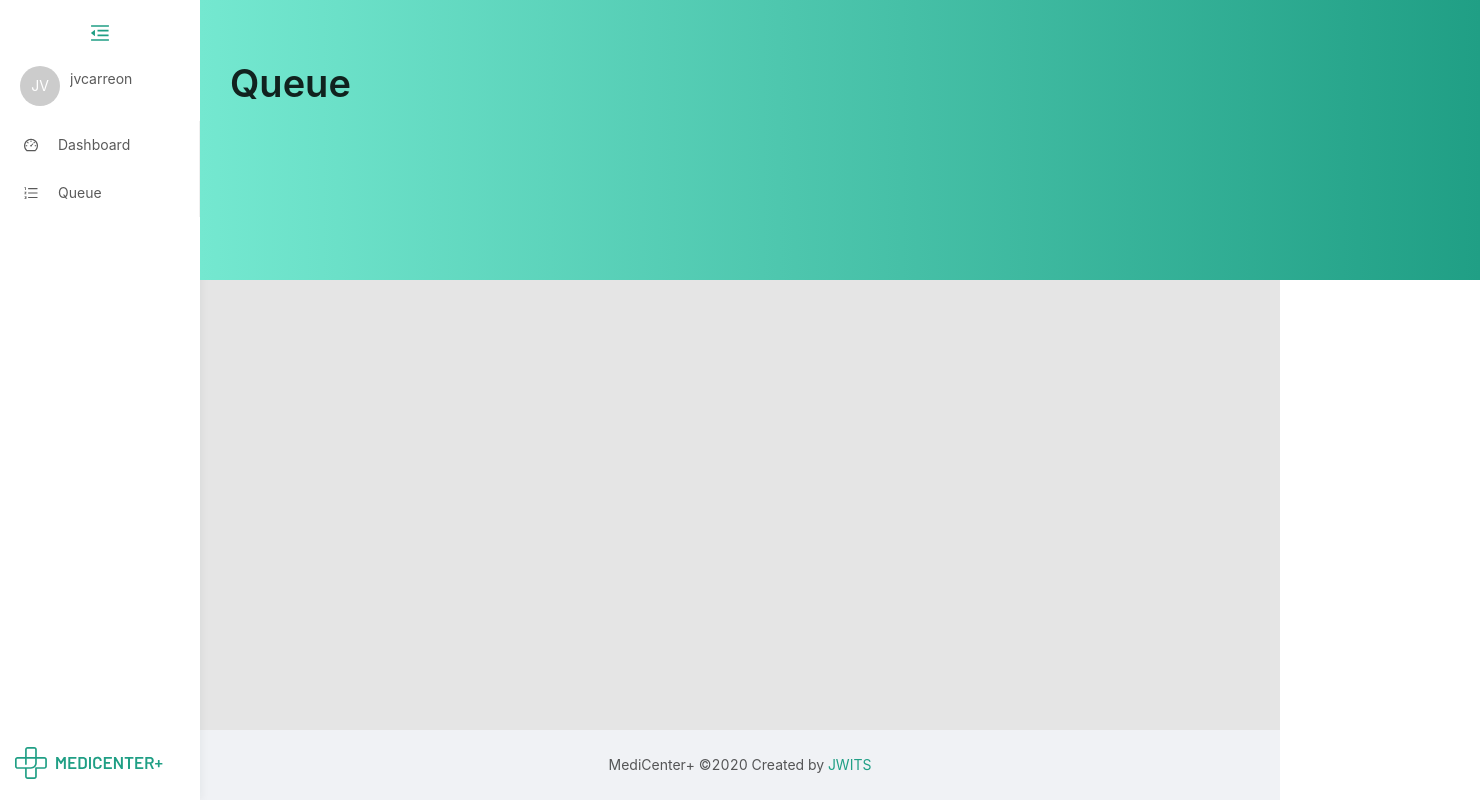
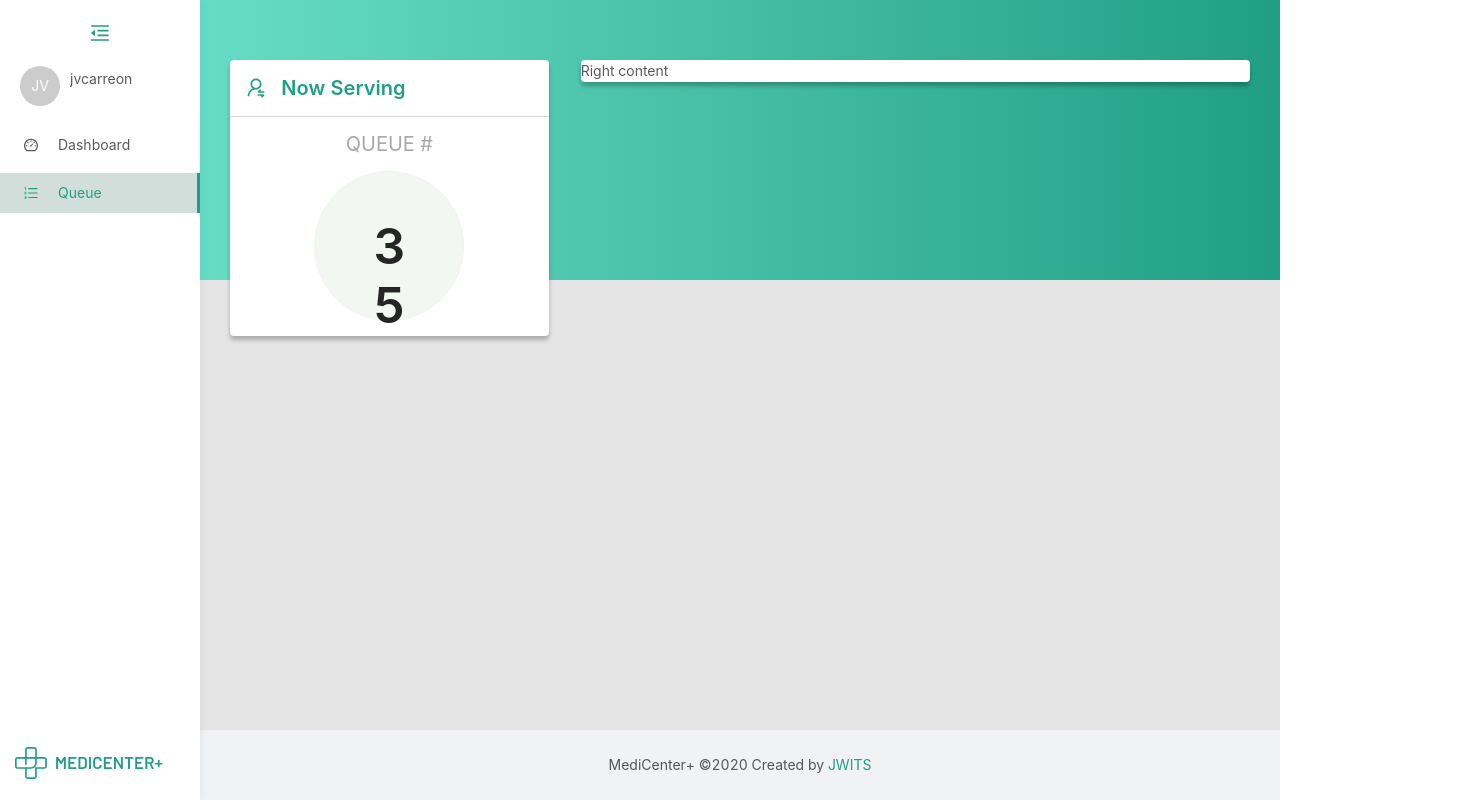
Before and after one commit to janzell/react-boilerplate, a React (Create React App) app: page /queue in a window 1280 px wide. Shown: the whole page, 1480 px wide, since content can reach past the window. Built offline with nearby package versions, Linux system fonts and the light colour scheme.

Commit message:
Added left content queue no circle

```diff
--- /dev/null
+++ b/src/components/queue-no-circle/index.js
@@ -0,0 +1,17 @@
+import React from "react";
+import "./index.less";
+import { Typography } from "antd";
+
+const QueueNoCircle = () => {
+  const { Title, Text } = Typography;
+  return (
+    <div className="text-center">
+      <Text className="queue-label">Queue #</Text>
+      <div className="queue-no-circle">
+        <Title>35</Title>
+      </div>
+    </div>
+  );
+};
+
+export default QueueNoCircle;
--- /dev/null
+++ b/src/components/queue-no-circle/index.less
@@ -0,0 +1,27 @@
+@import "../../theme.less";
+
+.queue-no-circle {
+  background: #F2F8F1;
+  border: 1px solid #F2F2F2;
+  box-sizing: border-box;
+  border-radius: 50%;
+  padding: 45px 42px;
+  width: 150px;
+  height: 150px;
+  margin: 0 auto;
+}
+
+.queue-label {
+  font-size: 20px;
+  line-height: 24px;
+  text-transform: uppercase;
+  color: @text-color-secondary;
+  margin-bottom: 15px;
+  display: block;
+}
+
+.queue-no-circle h1 {
+  font-size: 50px;
+  line-height: 59px;
+  margin-bottom: 0;
+}
--- a/src/index.css
+++ /dev/null
@@ -1,13 +0,0 @@
-body {
-  margin: 0;
-  font-family: -apple-system, BlinkMacSystemFont, 'Segoe UI', 'Roboto', 'Oxygen',
-    'Ubuntu', 'Cantarell', 'Fira Sans', 'Droid Sans', 'Helvetica Neue',
-    sans-serif;
-  -webkit-font-smoothing: antialiased;
-  -moz-osx-font-smoothing: grayscale;
-}
-
-code {
-  font-family: source-code-pro, Menlo, Monaco, Consolas, 'Courier New',
-    monospace;
-}
--- /dev/null
+++ b/src/index.less
@@ -0,0 +1,47 @@
+@import '~antd/dist/antd.less';
+@import "./theme.less";
+
+body {
+  margin: 0;
+  font-family: -apple-system, BlinkMacSystemFont, 'Segoe UI', 'Roboto', 'Oxygen',
+    'Ubuntu', 'Cantarell', 'Fira Sans', 'Droid Sans', 'Helvetica Neue',
+    sans-serif;
+  -webkit-font-smoothing: antialiased;
+  -moz-osx-font-smoothing: grayscale;
+}
+
+code {
+  font-family: source-code-pro, Menlo, Monaco, Consolas, 'Courier New',
+    monospace;
+}
+
+@font-size-title: 20px;
+@line-height-title: 24px;
+
+.white-container {
+  background: @white;
+  border-radius: @border-radius-base;
+  box-shadow: @box-shadow-base;
+}
+.content-header {
+  padding: @padding-md;
+  border-bottom: 1px solid @border-color-base;
+}
+h1.ant-typography.content-title {
+  color: @primary-color;
+  font-size: @font-size-title;
+  line-height: @line-height-title;
+  margin-bottom: 0;
+}
+h1.ant-typography.content-title .anticon {
+  margin-right: 10px;
+}
+
+.content-body {
+  padding: 15px;
+}
+
+/** Utilities **/
+.text-center {
+  text-align: center;
+}
--- a/src/layouts/main.js
+++ b/src/layouts/main.js
@@ -14,9 +14,7 @@ import {
 import routes from "../routes";
 
 const BaseLayout = props => {
-  console.log(props);
   let location = useLocation();
-  console.log(location);
   const { Sider, Content, Footer } = Layout;
   const [collapsed, setCollapsed] = useState(false);
   const toggleSideBar = () => {
@@ -76,7 +74,12 @@ const BaseLayout = props => {
           <Typography className="username -item-left">jvcarreon</Typography>
           <div className="clearfix" />
         </div>
-        <Menu className="main-menu" theme="light" mode="inline">
+        <Menu
+          className="main-menu"
+          theme="light"
+          mode="inline"
+          defaultSelectedKeys={[`info${location.pathname}`]}
+        >
           {renderMenuList()}
         </Menu>
         <div className="logo-cont">{collapsed ? <LogoSm /> : <Logo />}</div>
--- a/src/layouts/main.less
+++ b/src/layouts/main.less
@@ -59,6 +59,7 @@
   height: 100%;
   overflow: auto;
   box-shadow: 2px 0 8px 0 rgba(29,35,41,.05);
+  z-index: 3;
 }
 .layout-has-fixed-sidebar {
   transition-duration: 100ms;
@@ -93,6 +94,7 @@
 .header-banner {
   position: absolute;
   top: 0%;
+  left: 0;
   width: 100%;
   height: 280px;
   background: linear-gradient(90deg,  #74E8D0 0%, @primary-color 100%);
--- a/src/pages/info/queue.js
+++ b/src/pages/info/queue.js
@@ -1,13 +1,32 @@
 import React from "react";
 import { Row, Col, Typography } from "antd";
+import { UserSwitchOutlined } from "@ant-design/icons";
+import QueueNoCircle from "../../components/queue-no-circle/index";
 
 const Queue = () => {
+  const { Title } = Typography;
   return (
-    <Row>
-      <Col span={24}>
-        <Typography.Title>Queue</Typography.Title>
-      </Col>
-    </Row>
+    <>
+      <Row gutter={[{ xs: 8, sm: 16, md: 24, lg: 32 }, 16]}>
+        <Col xs={24} sm={24} md={6} lg={6} xl={8} className="gutter-row">
+          <div className="white-container">
+            <div className="content-header">
+              <Title className="content-title">
+                <UserSwitchOutlined /> Now Serving
+              </Title>
+            </div>
+            <div className="content-body">
+              <QueueNoCircle />
+            </div>
+          </div>
+        </Col>
+        <Col xs={24} sm={24} md={18} lg={18} xl={16} className="gutter-row">
+          <div className="white-container">
+            <Typography>Right content</Typography>
+          </div>
+        </Col>
+      </Row>
+    </>
   );
 };
 export default Queue;
--- a/src/theme.less
+++ b/src/theme.less
@@ -6,9 +6,9 @@
 @font-size-base: 14px; // major text font size
 @heading-color: rgba(0, 0, 0, 0.85); // heading text color
 @text-color: rgba(0, 0, 0, 0.65); // major text color
-@text-color-secondary: rgba(0, 0, 0, 0.45); // secondary text color
+@text-color-secondary: #A8A8A8; // secondary text color
 @disabled-color: rgba(0, 0, 0, 0.25); // disable state color
 @border-radius-base: 4px; // major border radius
-@border-color-base: #d9d9d9; // major border color
-@box-shadow-base: 0 2px 8px rgba(0, 0, 0, 0.15); // major shadow for layers
+@border-color-base: #D9D9D9; // major border color
+@box-shadow-base: 0px 4px 4px rgba(0, 0, 0, 0.25);; // major shadow for layers
 @background-color-base: #E5E5E5;
```
Also changed, not shown: src/index.js (+6 -6 lines).
